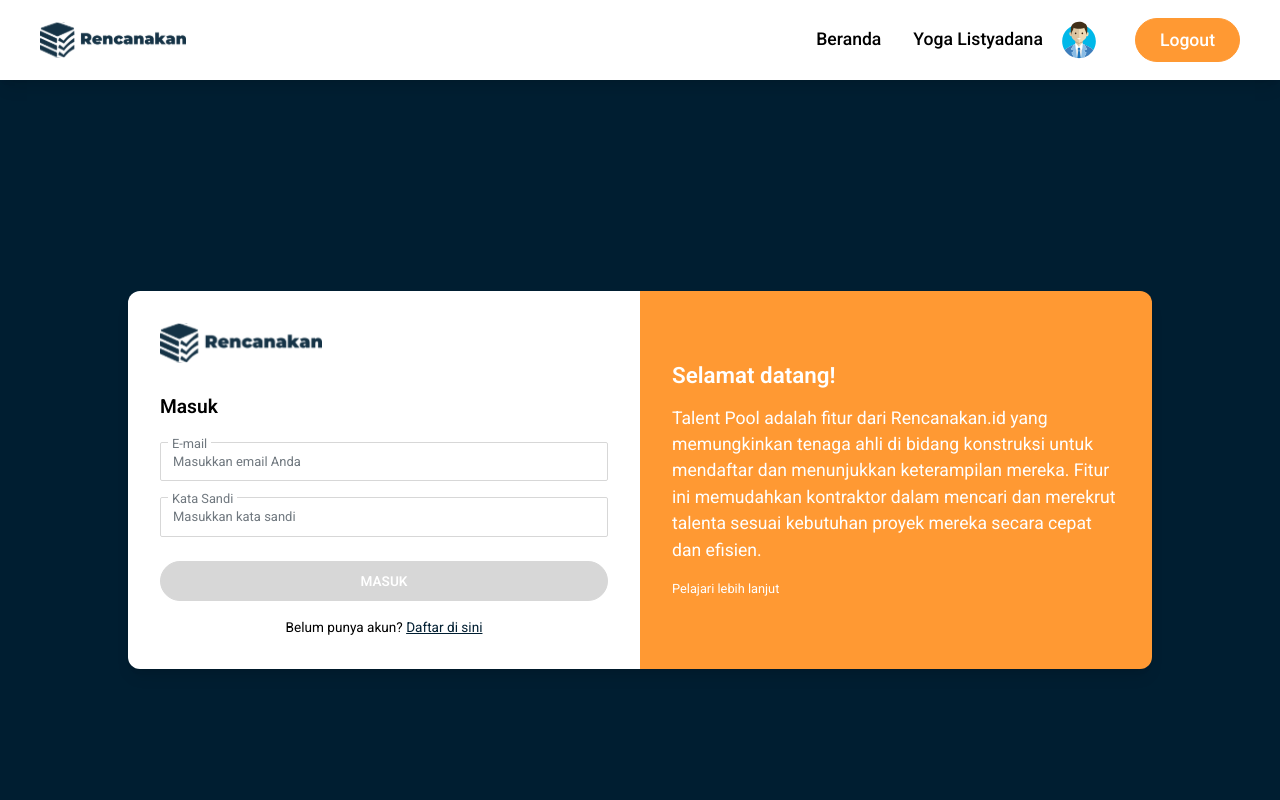
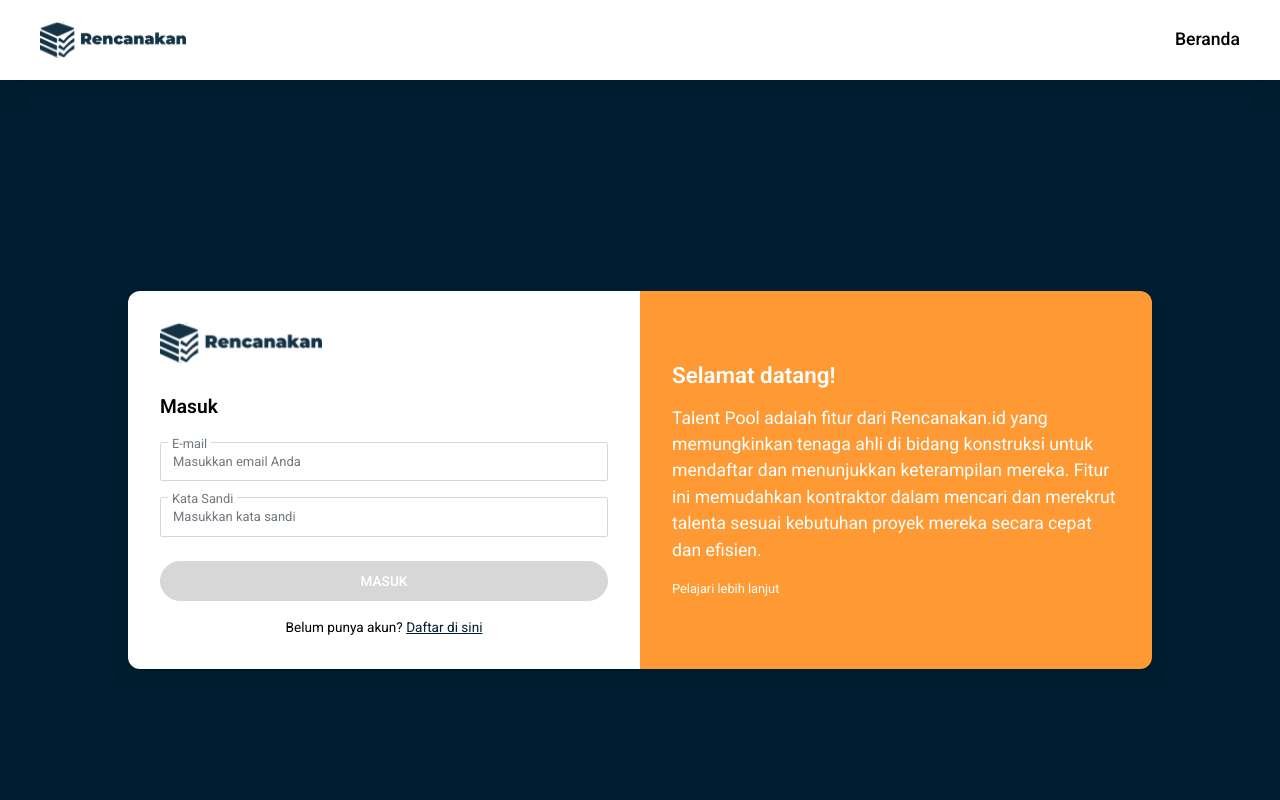
Before and after one commit to Rencanakan-id/rencanakan-talent_pool-frontend, a React (Vite) app: page /login in a window 1280 px wide. Shown: the top 800 px of the page. Built offline with nearby package versions, Linux system fonts and the light colour scheme.

Commit message:
TODO Fix authContext

```diff
--- a/src/components/context/authContext.tsx
+++ b/src/components/context/authContext.tsx
@@ -1,3 +1,5 @@
+
+
 import { DEFAULT_USER } from "@/types/const";
 import { UserProps } from "@/types/interface";
 import { createContext, useContext, useEffect, useState } from "react";
@@ -7,7 +9,7 @@ import Cookies from 'js-cookie';
 
 interface AuthContextProps {
     user: UserProps;
-    login: () => void;
+    login: (token: string) => void;
     logout: () => void;
     isAuthenticated: boolean;
     token: string;
@@ -40,15 +42,14 @@ export const AuthContextProvider = ({ children, initialToken }: { children: Reac
                 const decodedUser = jwtDecode<UserProps>(token);
                 setUser(decodedUser);
                 setIsAuthenticated(true);
-
-                const res = await axios.get(`${process.env.BASE_URL}/auth/me`, {
+                const res = await axios.get(`${process.env.BASE_URL}/users/me`, {
                     headers: {
                         Authorization: `Bearer ${token}`,
                     },
                 });
 
                 if (res.status === 200) {
-                    const jwt = Cookies.get('jwt') || "";
+                    const jwt = Cookies.get('token') || "";
                     const decodedUser = jwtDecode<UserProps>(jwt);
                     setUser(decodedUser);
                     setToken(jwt);
@@ -60,7 +61,7 @@ export const AuthContextProvider = ({ children, initialToken }: { children: Reac
                 console.error('Error decoding token or token not authorized:', error);
                 setIsAuthenticated(false);
                 setUser(DEFAULT_USER);
-                Cookies.remove('jwt');
+                Cookies.remove('token');
                 setToken('');
             }
         }
@@ -72,9 +73,9 @@ export const AuthContextProvider = ({ children, initialToken }: { children: Reac
     }, [token]);
 
     useEffect(() => {
-        const jwt = Cookies.get("jwt");
+        const jwt = Cookies.get("token");
         if (jwt) {
-            Cookies.set('jwt', jwt);
+            Cookies.set('token', jwt);
             try {
                 const decodedUser = jwtDecode<UserProps>(jwt);
                 setUser(decodedUser);
@@ -87,13 +88,20 @@ export const AuthContextProvider = ({ children, initialToken }: { children: Reac
         }
     }, []);
 
-    const login = () => {
-        //TODO: HANDLE LOGIN
-    };
+    const login = (token: string) => {
+        console.log(token, "ini tok")
+        // Cookies.set('token', token); // Simpan token di cookie
+        Cookies.set('token', token);
+        const decodedUser = jwtDecode<UserProps>(token); // Dekode token
+        setUser(decodedUser); // Set data pengguna
+        console.log("ANAK")
+        setToken(token); // Set token
+        setIsAuthenticated(true); // Set status otentikasi menjadi true
+      };
 
     const logout = () => {
         setIsLoggingOut(true);
-        Cookies.remove('jwt');
+        Cookies.remove('token');
         Cookies.remove('user');
         setToken('');
         setIsAuthenticated(false);
--- a/src/components/layout/navbar.tsx
+++ b/src/components/layout/navbar.tsx
@@ -3,15 +3,19 @@ import { Typography } from '../atoms/typography';
 import { HiMenu, HiX } from 'react-icons/hi';
 import { useOutsideClick } from '../hooks';
 import { Button } from '../ui/button';
+import { useNavigate } from 'react-router-dom';
+import { useAuth } from '@/components/context/authContext'; // Import useAuth dari AuthContext
 
 export const Navbar: React.FC = () => {
   const MENU_OPTIONS = [{ name: 'Beranda', href: '/' }];
   const [isMobileMenuOpen, setIsMobileMenuOpen] = useState(false);
   const closeMenu = useOutsideClick(() => setIsMobileMenuOpen(false));
+  const navigate = useNavigate();
+  const { logout, isAuthenticated, user } = useAuth(); // Gunakan useAuth untuk mendapatkan fungsi logout dan data user
 
   const handleLogout = () => {
-    // Add your logout logic here
-    console.log('Logout clicked');
+    logout(); // Panggil fungsi logout dari AuthContext
+    navigate('/'); // Redirect ke halaman utama setelah logout
   };
 
   return (
@@ -30,13 +34,16 @@ export const Navbar: React.FC = () => {
             </a>
           ))}
 
+          {isAuthenticated && (
             <div className="hidden items-center gap-1 lg:flex">
               <Typography variant="h6" className="mr-3 font-medium">
-              Yoga Listyadana
+                {user?.firstName + user?.lastName || 'User'} {/* Tampilkan nama pengguna dari context */}
               </Typography>
               <img src="./dummy/profile.svg" alt="Profile" className='mr-1'/>
             </div>
+          )}
 
+          {isAuthenticated && (
             <div className="hidden lg:flex">
               <Button
                 variant={'primary'}
@@ -49,6 +56,7 @@ export const Navbar: React.FC = () => {
                 </Typography>
               </Button>
             </div>
+          )}
         </div>
 
         <div className="flex lg:hidden" ref={closeMenu}>
@@ -93,11 +101,12 @@ export const Navbar: React.FC = () => {
             </a>
           ))}
 
+          {isAuthenticated && (
             <div className="w-full px-6 py-5 flex items-center justify-between border-t border-gray-200">
               <div className="flex items-center gap-2">
                 <img src="./dummy/profile.svg" alt="Profile" className="h-8 w-8" />
                 <Typography variant="p2" className="font-medium">
-                Yoga Listyadana
+                  {user?.firstName + user?.lastName || 'User'} {/* Tampilkan nama pengguna dari context */}
                 </Typography>
               </div>
               <Button
@@ -111,6 +120,7 @@ export const Navbar: React.FC = () => {
                 </Typography>
               </Button>
             </div>
+          )}
         </div>
       </div>
     </div>
--- a/src/modules/LoginFormModule/index.tsx
+++ b/src/modules/LoginFormModule/index.tsx
@@ -3,7 +3,7 @@ import { useState } from 'react';
 import { LoginForm } from './Section/login';
 import { LoginFormData } from '@/lib/login';
 import { useNavigate } from 'react-router-dom';
-// import AuthService from "@/services/AuthService";
+import { useAuth } from '@/components/context/authContext'; // Import useAuth dari AuthContext
 
 const LoginModule = () => {
   const [formData, setFormData] = useState<LoginFormData>({
@@ -13,6 +13,9 @@ const LoginModule = () => {
   const [emailError, setEmailError] = useState('');
   const [passwordError, setPasswordError] = useState('');
 
+  const { login, isAuthenticated } = useAuth(); // Gunakan login dari AuthContext
+  const navigate = useNavigate();
+
   const updateFormData = (data: Partial<LoginFormData>) => {
     setFormData((prev) => ({
       ...prev,
@@ -21,8 +24,6 @@ const LoginModule = () => {
   };
 
   const isFormValid = !!formData.email && !!formData.password;
-
-  const navigate = useNavigate();
 
   const validateFormOnSubmit = () => {
     let isValid = true;
@@ -34,32 +35,12 @@ const LoginModule = () => {
       isValid = false;
     }
 
-    if ((formData.password ?? '').length < 6) {
+    if ((formData.password ?? '').length < 8) {
       commentErr = 'Kata sandi harus memiliki setidaknya 8 karakter';
       isValid = false;
     }
 
     return { isValid, emailErr, commentErr };
-  };
-
-  const processLoginResponse = async (response: Response) => {
-    const result = await response.json();
-    console.log(response.ok);
-    if (response.ok) {
-      console.log(result);
-      const token = result.token;
-      document.cookie = `access_token=${token}; path=/; Secure; SameSite=None`;
-      console.log('berhasil');
-      console.log(token);
-      navigate('/preview');
-      return true;
-    } else {
-      console.log('gagal');
-      console.log(result);
-      setEmailError('Email atau password salah');
-      setPasswordError('Email atau password salah');
-      return false;
-    }
   };
 
   const handleLogin = async () => {
@@ -73,7 +54,7 @@ const LoginModule = () => {
 
     try {
       console.log(formData);
-      // TODO: ganti api dengan variabel di env file
+      // TODO: Ganti URL API dengan variabel di env file
       const response = await fetch('http://localhost:8080/api/auth/login', {
         headers: {
           'Content-Type': 'application/json',
@@ -82,15 +63,27 @@ const LoginModule = () => {
         body: JSON.stringify(formData),
         method: 'POST',
       });
-      await processLoginResponse(response);
-      // // Tambahkan navigasi ke halaman utama
-      // navigate('/');
+
+      const result = await response.json();
+
+      if (response.ok) {
+        const token = result.token;
+        console.log(token);
+        // Gunakan fungsi login dari AuthContext
+        login(token);
+        console.log(isAuthenticated);
+        console.log('Login berhasil');
+        navigate('/preview'); // Navigasi ke halaman utama atau halaman lainnya
+      } else {
+        console.log('Login gagal');
+        console.log(result);
+        setEmailError('Email atau password salah');
+        setPasswordError('Email atau password salah');
+      }
     } catch (error) {
-      if (error instanceof Error && (error as any).response) {
-        console.error('Login Failed:', (error as any).response.data);
-      } else {
-        console.error('Login Failed:', error);
-      }
+      console.error('Login Failed:', error);
+      setEmailError('Terjadi kesalahan saat mencoba login');
+      setPasswordError('Terjadi kesalahan saat mencoba login');
     }
   };
 
--- a/src/modules/PreviewTalentModule/index.tsx
+++ b/src/modules/PreviewTalentModule/index.tsx
@@ -4,7 +4,7 @@ import Experience, { ExperienceDetail } from '@/components/ui/experience';
 import UserProfileCard, { UserProfile } from '@/components/ui/profile';
 import { ArrowLeft, BookmarkIcon } from 'lucide-react';
 import Location from '@/components/ui/location';
-import Cookies from 'js-cookie';
+// import Cookies from 'js-cookie';
 import { useAuth } from '@/components/context/authContext';
 
 export const PreviewTalentModule: React.FC = () => {
```
Also changed, not shown: 1 other file (tests, documents, lock files or other folders). Lines whose indentation alone changed are shown as unchanged.
